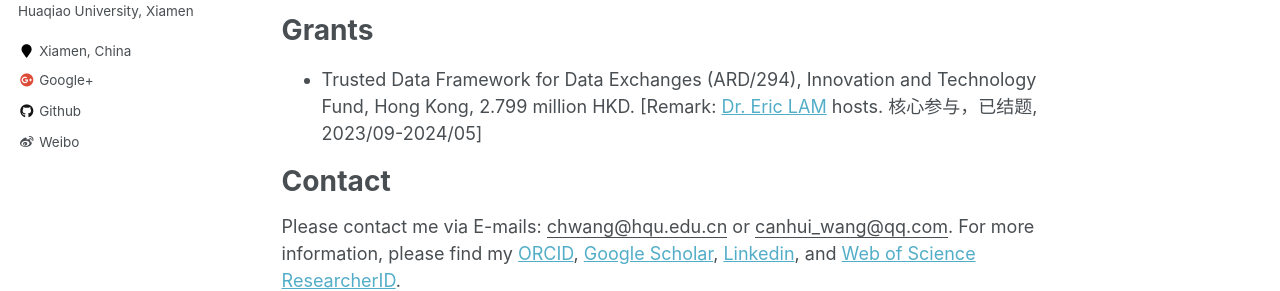
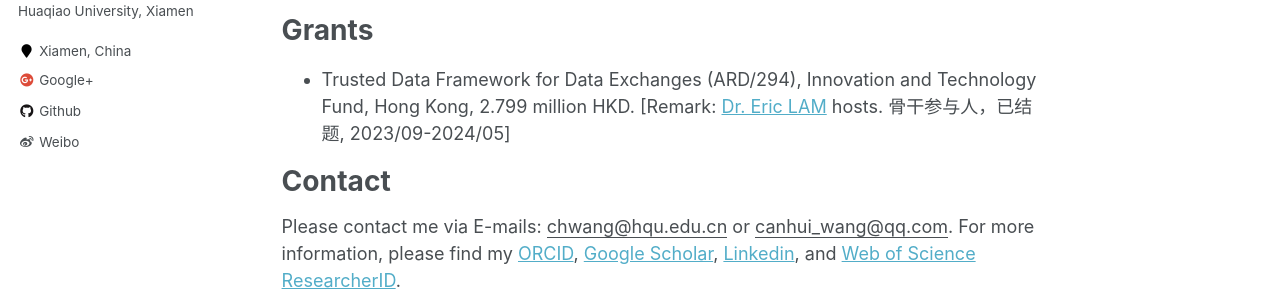
Before and after one commit to Canhui/canhui.github.io, a Jekyll site: the page built from _pages/about.md, in a window 1280 px wide and 900 px high, scrolled down 1165 px. Shown: the part 394-685 px from the top of the window. Built offline with Jekyll 4.4.1, drawn with Linux system fonts in a browser that asks for light colours.

Commit message:
Update about.md

```diff
--- a/_pages/about.md
+++ b/_pages/about.md
@@ -95,7 +95,7 @@ Example: editing a markdown file for a talk
 
 Grants
 ======
-* Trusted Data Framework for Data Exchanges (ARD/294), Innovation and Technology Fund, Hong Kong, 2.799 million HKD. \[Remark: [Dr. Eric LAM](https://www.linkedin.com/in/peifunglam2/) hosts. 核心参与，已结题, 2023/09-2024/05\]
+* Trusted Data Framework for Data Exchanges (ARD/294), Innovation and Technology Fund, Hong Kong, 2.799 million HKD. \[Remark: [Dr. Eric LAM](https://www.linkedin.com/in/peifunglam2/) hosts. 骨干参与人，已结题, 2023/09-2024/05\]
 
 
 Contact
```
